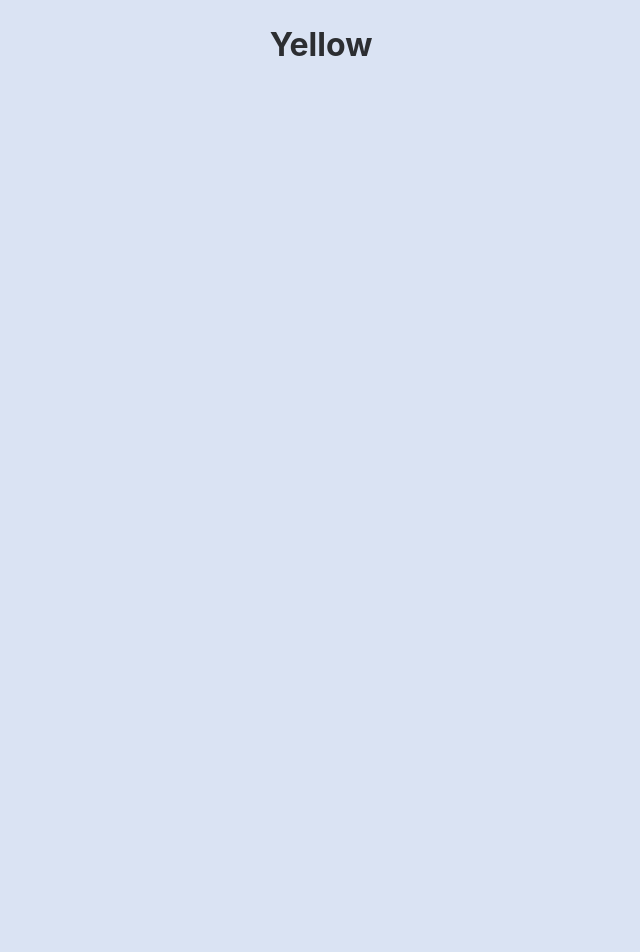
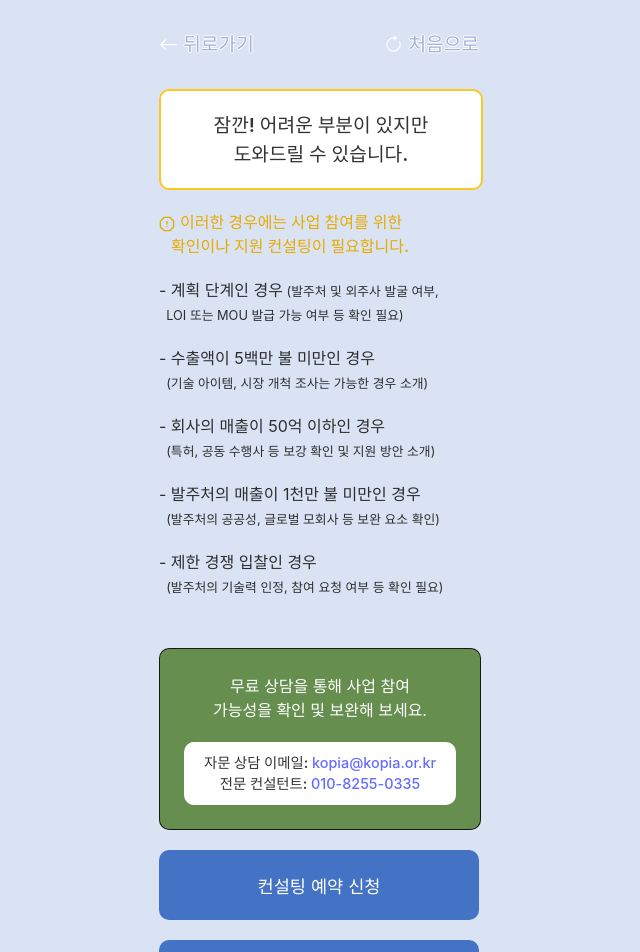
Before and after one commit to dd-stack/self-test, a React (Vite) app: page /yellow in a window 1280 px wide. Shown: the top 952 px of the page, without its empty margins (319-959 px from the left). Before the commit the page ends 800 px from the top, so only its background shows below. Built offline with nearby package versions, Linux system fonts and the light colour scheme.

Commit message:
결과 페이지 완성

```diff
--- a/src/App.jsx
+++ b/src/App.jsx
@@ -75,8 +75,24 @@ function App() {
             </>
           }
         />
-        <Route path="green" element={<Green />} />
-        <Route path="yellow" element={<Yellow />} />
+        <Route
+          path="green"
+          element={
+            <>
+              <Header />
+              <Green />
+            </>
+          }
+        />
+        <Route
+          path="yellow"
+          element={
+            <>
+              <Header />
+              <Yellow />
+            </>
+          }
+        />
         <Route
           path="red"
           element={
--- a/src/pages/result/Green.jsx
+++ b/src/pages/result/Green.jsx
@@ -1,7 +1,125 @@
+import styled from "styled-components";
+import { FiAlertCircle } from "react-icons/fi";
+
+const GreenContainer = styled.div`
+  width: 320px;
+  display: flex;
+  justify-content: center;
+  align-items: center;
+  font-size: 1.2rem;
+  font-weight: 600;
+  background-color: #fff;
+  border: #548235dc 2px solid;
+  padding: 20px 0;
+  border-radius: 10px;
+`;
+
+const ExplainContainer = styled.div`
+  width: 320px;
+  text-align: left;
+  color: #43682adc;
+  font-weight: 600;
+  margin-top: 20px;
+  > svg {
+    vertical-align: middle;
+    margin-right: 5px;
+  }
+`;
+
+const UnorderedList = styled.li`
+  width: 320px;
+  text-align: left;
+  margin-top: 20px;
+`;
+
+const ContactsContainer = styled.div`
+  width: 320px;
+  height: 180px;
+  display: flex;
+  justify-content: center;
+  align-items: center;
+  flex-direction: column;
+  margin: 50px 0 20px 0;
+  border-radius: 10px;
+  border: rgba(0, 0, 0, 0.8) 1px solid;
+  background-color: #548235dc;
+  color: #fff;
+`;
+
+const Contacts = styled.div`
+  background-color: #fff;
+  color: rgba(0, 0, 0, 0.8);
+  font-size: 0.9rem;
+  font-weight: 600;
+  margin-top: 20px;
+  padding: 10px 20px;
+  border-radius: 10px;
+`;
+
+const ApplicationButton = styled.button`
+  width: 320px;
+  display: flex;
+  justify-content: center;
+  align-items: center;
+  font-size: 1.1rem;
+  font-weight: 400;
+  margin-bottom: 20px;
+`;
+
+const NoneStyledLink = styled.a`
+  &:hover {
+    text-decoration: none;
+  }
+`;
+
 export default function Green() {
   return (
-    <div>
-      <h1>Green</h1>
-    </div>
+    <>
+      <GreenContainer>
+        축하합니다!
+        <br />
+        사업 접수 기간을 확인하세요.
+      </GreenContainer>
+      <ExplainContainer>
+        <FiAlertCircle />
+        추진 사업에 따라 다음 3가지 사업 중 <br />
+        &nbsp;&nbsp; 하나를 신청하실 수 있습니다.
+      </ExplainContainer>
+      <ul>
+        <UnorderedList>
+          - 타당성 조사 사업: <br />
+          &nbsp;&nbsp; 1) EPC 사업 <br />
+          &nbsp;&nbsp; 2) 공정 설비 사업
+        </UnorderedList>
+        <UnorderedList>
+          - 시장 개척 조사 사업: <br />
+          &nbsp;&nbsp;3) 시장 조사 지원 사업
+        </UnorderedList>
+      </ul>
+      <ContactsContainer>
+        무료 상담을 통해 <br />
+        사업 관련 지원 컨설팅을 받아보세요.
+        <Contacts>
+          자문 상담 이메일:&nbsp;
+          <a href="mailto:kopia@kopia.or.kr">kopia@kopia.or.kr</a>
+          <br />
+          전문 컨설턴트:&nbsp;
+          <a href="tel:01082550335">010-8255-0335</a>
+        </Contacts>
+      </ContactsContainer>
+      <NoneStyledLink href="mailto:kopia@kopia.or.kr">
+        <ApplicationButton>컨설팅 예약 신청</ApplicationButton>
+      </NoneStyledLink>
+      <NoneStyledLink href="mailto:samwoocsn@gmail.com">
+        <ApplicationButton>맞춤형 외주사 매칭 프로그램 신청</ApplicationButton>
+      </NoneStyledLink>
+      <NoneStyledLink href="mailto:samwoocsn@gmail.com">
+        <ApplicationButton>
+          시장 개척 지원 사업 제안서
+          <br />
+          자문 컨설팅 신청
+        </ApplicationButton>
+      </NoneStyledLink>
+    </>
   );
 }
--- a/src/pages/result/Red.jsx
+++ b/src/pages/result/Red.jsx
@@ -17,7 +17,7 @@ const RedContainer = styled.div`
 const ExplainContainer = styled.div`
   width: 320px;
   text-align: left;
-  color: #ff50509e;
+  color: #ee4c4c9e;
   font-weight: 600;
   margin-top: 20px;
   > svg {
@@ -30,9 +30,11 @@ const UnorderedList = styled.li`
   width: 320px;
   text-align: left;
   margin-top: 20px;
+  // font-weight: 600;
   > span {
     display: block;
     font-size: 0.8rem;
+    // font-weight: 400;
   }
 `;
 
@@ -85,8 +87,9 @@ export default function Red() {
       </RedContainer>
       <ExplainContainer>
         <FiAlertTriangle />
-        이러한 경우는 시장 개척 사업 참여에 <br />
-        &nbsp;&nbsp; 적합하지 않습니다.
+        이러한 경우는 시장 개척 사업에 적합
+        <br />
+        &nbsp;&nbsp; 하지 않습니다.
       </ExplainContainer>
       <ul>
         <UnorderedList>- 단순 상품이나 제품의 수출의 경우</UnorderedList>
--- a/src/pages/result/Yellow.jsx
+++ b/src/pages/result/Yellow.jsx
@@ -1,7 +1,142 @@
+import styled from "styled-components";
+import { FiAlertOctagon } from "react-icons/fi";
+
+const YellowContainer = styled.div`
+  width: 320px;
+  display: flex;
+  justify-content: center;
+  align-items: center;
+  font-size: 1.2rem;
+  font-weight: 600;
+  background-color: #fff;
+  border: #ffbf00dd 2px solid;
+  padding: 20px 0;
+  border-radius: 10px;
+`;
+
+const ExplainContainer = styled.div`
+  width: 320px;
+  text-align: left;
+  color: #e6ac00;
+  font-weight: 600;
+  margin-top: 20px;
+  > svg {
+    vertical-align: middle;
+    margin-right: 5px;
+  }
+`;
+
+const UnorderedList = styled.li`
+  width: 320px;
+  text-align: left;
+  margin-top: 20px;
+  //font-weight: 600;
+  > span {
+    font-size: 0.8rem;
+    // font-weight: 400;
+  }
+`;
+
+const ContactsContainer = styled.div`
+  width: 320px;
+  height: 180px;
+  display: flex;
+  justify-content: center;
+  align-items: center;
+  flex-direction: column;
+  margin: 50px 0 20px 0;
+  border-radius: 10px;
+  border: rgba(0, 0, 0, 0.8) 1px solid;
+  background-color: #548235dc;
+  color: #fff;
+`;
+
+const Contacts = styled.div`
+  background-color: #fff;
+  color: rgba(0, 0, 0, 0.8);
+  font-size: 0.9rem;
+  font-weight: 600;
+  margin-top: 20px;
+  padding: 10px 20px;
+  border-radius: 10px;
+`;
+
+const ApplicationButton = styled.button`
+  width: 320px;
+  display: flex;
+  justify-content: center;
+  align-items: center;
+  font-size: 1.1rem;
+  font-weight: 400;
+  margin-bottom: 20px;
+`;
+
+const NoneStyledLink = styled.a`
+  &:hover {
+    text-decoration: none;
+  }
+`;
+
 export default function Yellow() {
   return (
-    <div>
-      <h1>Yellow</h1>
-    </div>
+    <>
+      <YellowContainer>
+        잠깐! 어려운 부분이 있지만 <br />
+        도와드릴 수 있습니다.
+      </YellowContainer>
+      <ExplainContainer>
+        <FiAlertOctagon />
+        이러한 경우에는 사업 참여를 위한 <br />
+        &nbsp;&nbsp; 확인이나 지원 컨설팅이 필요합니다.
+      </ExplainContainer>
+      <ul>
+        <UnorderedList>
+          - 계획 단계인 경우
+          <span>
+            &nbsp;(발주처 및 외주사 발굴 여부,
+            <br />
+            &nbsp;&nbsp;LOI 또는 MOU 발급 가능 여부 등 확인 필요)
+          </span>
+        </UnorderedList>
+        <UnorderedList>
+          - 수출액이 5백만 불 미만인 경우
+          <br />
+          <span>&nbsp;&nbsp;(기술 아이템, 시장 개척 조사는 가능한 경우 소개)</span>
+        </UnorderedList>
+        <UnorderedList>
+          - 회사의 매출이 50억 이하인 경우
+          <br />
+          <span>&nbsp;&nbsp;(특허, 공동 수행사 등 보강 확인 및 지원 방안 소개)</span>
+        </UnorderedList>
+        <UnorderedList>
+          - 발주처의 매출이 1천만 불 미만인 경우
+          <br />
+          <span>&nbsp;&nbsp;(발주처의 공공성, 글로벌 모회사 등 보완 요소 확인)</span>
+        </UnorderedList>
+        <UnorderedList>
+          - 제한 경쟁 입찰인 경우
+          <br />
+          <span>&nbsp;&nbsp;(발주처의 기술력 인정, 참여 요청 여부 등 확인 필요)</span>
+        </UnorderedList>
+      </ul>
+      <ContactsContainer>
+        무료 상담을 통해 사업 참여
+        <br />
+        가능성을 확인 및 보완해 보세요.
+        <Contacts>
+          자문 상담 이메일:&nbsp;
+          <a href="mailto:kopia@kopia.or.kr">kopia@kopia.or.kr</a>
+          <br />
+          전문 컨설턴트:&nbsp;
+          <a href="tel:01082550335">010-8255-0335</a>
+        </Contacts>
+      </ContactsContainer>
+      <NoneStyledLink href="mailto:kopia@kopia.or.kr">
+        <ApplicationButton>컨설팅 예약 신청</ApplicationButton>
+      </NoneStyledLink>
+      <NoneStyledLink href="mailto:samwoocsn@gmail.com">
+        <ApplicationButton>맞춤형 외주사 매칭 프로그램 신청</ApplicationButton>
+      </NoneStyledLink>
+    </>
   );
 }
```
